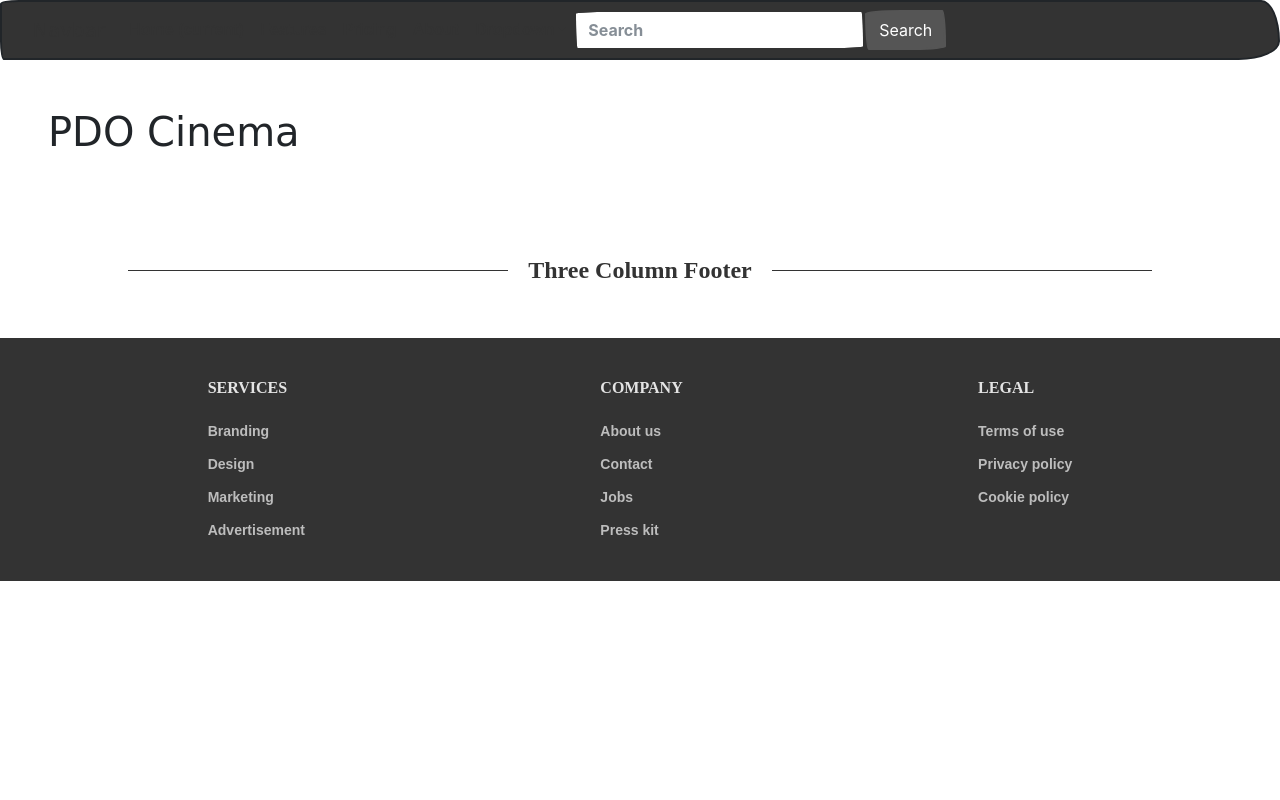
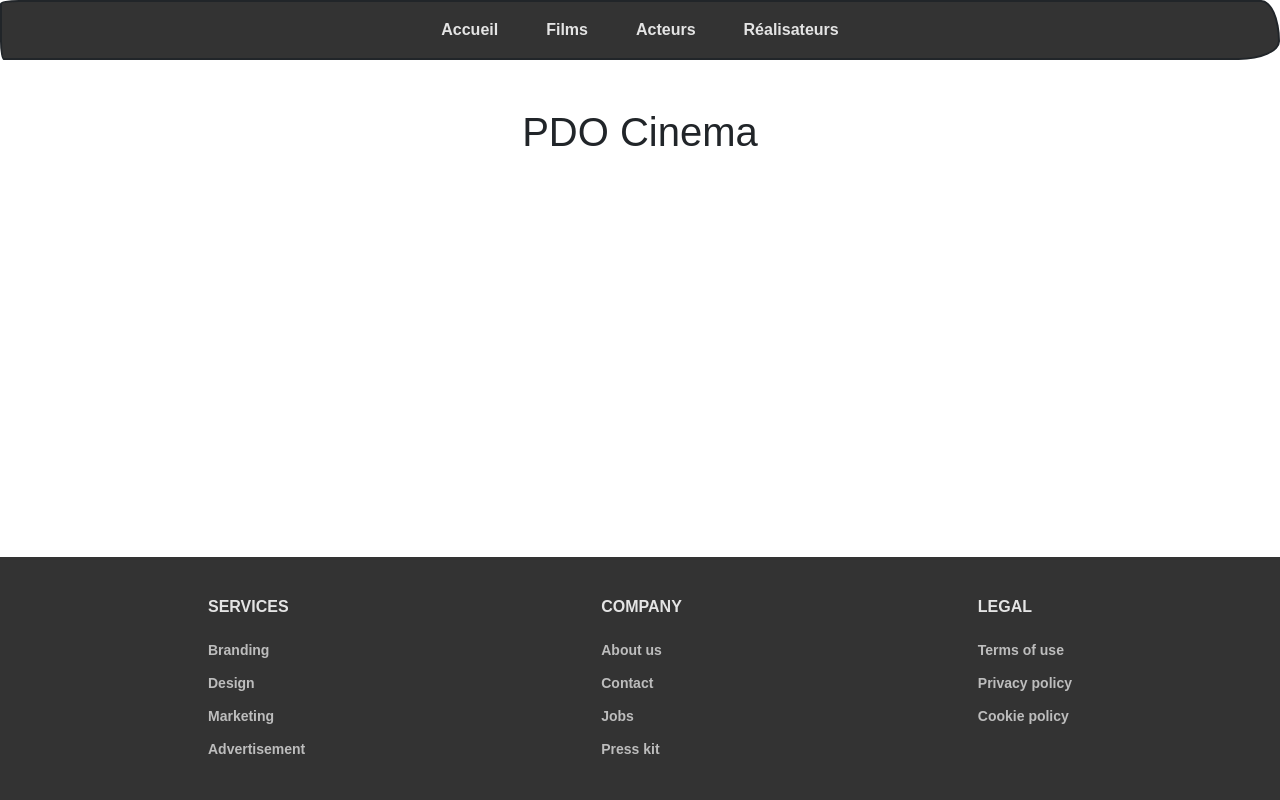
Before and after one commit to IvanVeltz/Cinema, a PHP site: page /view/template.php in a window 1280 px wide. Run offline with PHP 8.4, Linux system fonts and the light colour scheme; the template is opened without the code that fills it, so the values that code supplies are empty; some libraries are stand-ins or nearby versions; some web fonts are replaced.

Commit message:
page d'accueil

```diff
--- a/index.php
+++ b/index.php
@@ -13,7 +13,7 @@ $id = (isset($_GET["id"])) ? $_GET["id"] : null;
 if(isset($_GET['action'])){
     switch ($_GET['action']) {
 
-        case "listFilms" : $ctrlCinema->listFilms(); break;
+        case "listeFilms" : $ctrlCinema->listeFilms(); break;
         case "detailFilm" : $ctrlCinema->detailFilm($id); break;
 
         default: $ctrlCinema->accueil();
--- a/public/css/style.css
+++ b/public/css/style.css
@@ -1,13 +1,3 @@
-* {
-    margin: 0;
-    padding: 0;
-    box-sizing: border-box;
-}
-
-#wrapper {
-    padding: 3em;
-}
-
 :root {
     /* Colors */
     --primary-bg: #333333;
@@ -30,16 +20,67 @@
     --spacing-md: 20px;
     --spacing-sm: 12px;
 }
+
 * {
     margin: 0;
     padding: 0;
     box-sizing: border-box;
+    font-family: var(--font-body), sans-serif !important;
 }
+
 body {
-    margin: 0;
     overflow-x: hidden;
-    font-family: var(--font-body), sans-serif;
+    min-height: 100vh;
+    display: flex;
+    flex-direction:  column;
 }
+
+#wrapper {
+    padding: 3em;
+    flex: 1;
+}
+
+.filmMoment{
+    width:60%;
+    margin:auto;
+}
+
+a{
+    text-decoration: none !important;
+}
+
+.container-film-moment{
+    display: flex;
+}
+
+.container-film-moment aside, .container-film-moment figure{
+    width: 30%;
+}
+
+img{
+    width: 100%;
+    height: auto;
+}
+
+
+
+.navbar a{
+    color: var(--text-light);
+}
+
+.navbar .collapse{
+    justify-content: space-around;
+}
+
+.navbar .collapse li{
+    margin: 0em 1em;
+}
+
+#contenu{
+    text-align: center;
+}
+
+
 .footer-title-wrapper {
     margin-top: var(--spacing-lg);
     width: 100%;
--- a/view/template.php
+++ b/view/template.php
@@ -12,44 +12,28 @@
 
 <nav class="navbar navbar-expand-lg bg-primary" data-bs-theme="dark">
   <div class="container-fluid">
-    <a class="navbar-brand" href="#">Navbar</a>
-    <button class="navbar-toggler" type="button" data-bs-toggle="collapse" data-bs-target="#navbarColor01" aria-controls="navbarColor01" aria-expanded="false" aria-label="Toggle navigation">
-      <span class="navbar-toggler-icon"></span>
-    </button>
+
     <div class="collapse navbar-collapse" id="navbarColor01">
       <ul class="navbar-nav me-auto">
         <li class="nav-item">
-          <a class="nav-link active" href="#">Home
-            <span class="visually-hidden">(current)</span>
+          <a class="nav-link active" href="index.php?action=accueil">Accueil
           </a>
         </li>
         <li class="nav-item">
-          <a class="nav-link" href="#">Features</a>
+          <a class="nav-link active" href="index.php?action=listeFilms">Films
+          </a>
         </li>
         <li class="nav-item">
-          <a class="nav-link" href="#">Pricing</a>
+          <a class="nav-link" href="index.php?action=listeActeurs">Acteurs</a>
         </li>
         <li class="nav-item">
-          <a class="nav-link" href="#">About</a>
+          <a class="nav-link" href="index.php?action=listeRealisateurs">Réalisateurs</a>
         </li>
-        <li class="nav-item dropdown">
-          <a class="nav-link dropdown-toggle" data-bs-toggle="dropdown" href="#" role="button" aria-haspopup="true" aria-expanded="false">Dropdown</a>
-          <div class="dropdown-menu">
-            <a class="dropdown-item" href="#">Action</a>
-            <a class="dropdown-item" href="#">Another action</a>
-            <a class="dropdown-item" href="#">Something else here</a>
-            <div class="dropdown-divider"></div>
-            <a class="dropdown-item" href="#">Separated link</a>
-          </div>
-        </li>
-      </ul>
-      <form class="d-flex">
-        <input class="form-control me-sm-2" type="search" placeholder="Search">
-        <button class="btn btn-secondary my-2 my-sm-0" type="submit">Search</button>
-      </form>
+
     </div>
   </div>
-</nav><div id="wrapper">
+</nav>
+<div id="wrapper">
         <main>
             <div id=contenu>
                 <h1>PDO Cinema</h1>
@@ -58,13 +42,7 @@
             </div>
         </main>
 </div>
-    <div class="footer-title-wrapper">
-    <div class="footer-title-container">
-        <span class="line"></span>
-        <span class="title">Three Column Footer</span>
-        <span class="line"></span>
-    </div>
-</div>
+
 <footer class="footer">
     <div class="footer-content">
         <nav>
```
Also changed, not shown: controller/CinemaController.php (+14 -2 lines), view/accueil.php (+34 -3 lines), public/img/inception.jpg (added), public/img/interstellar.jpg (added), public/img/meninblack.jpg (added), public/img/mollysgame.jpg (added), public/img/sansunbruit.jpg (added), requete.sql (line endings or trailing spaces), view/listeFilms.php (renamed from view/listFilms.php). Lines whose indentation alone changed are shown as unchanged.
